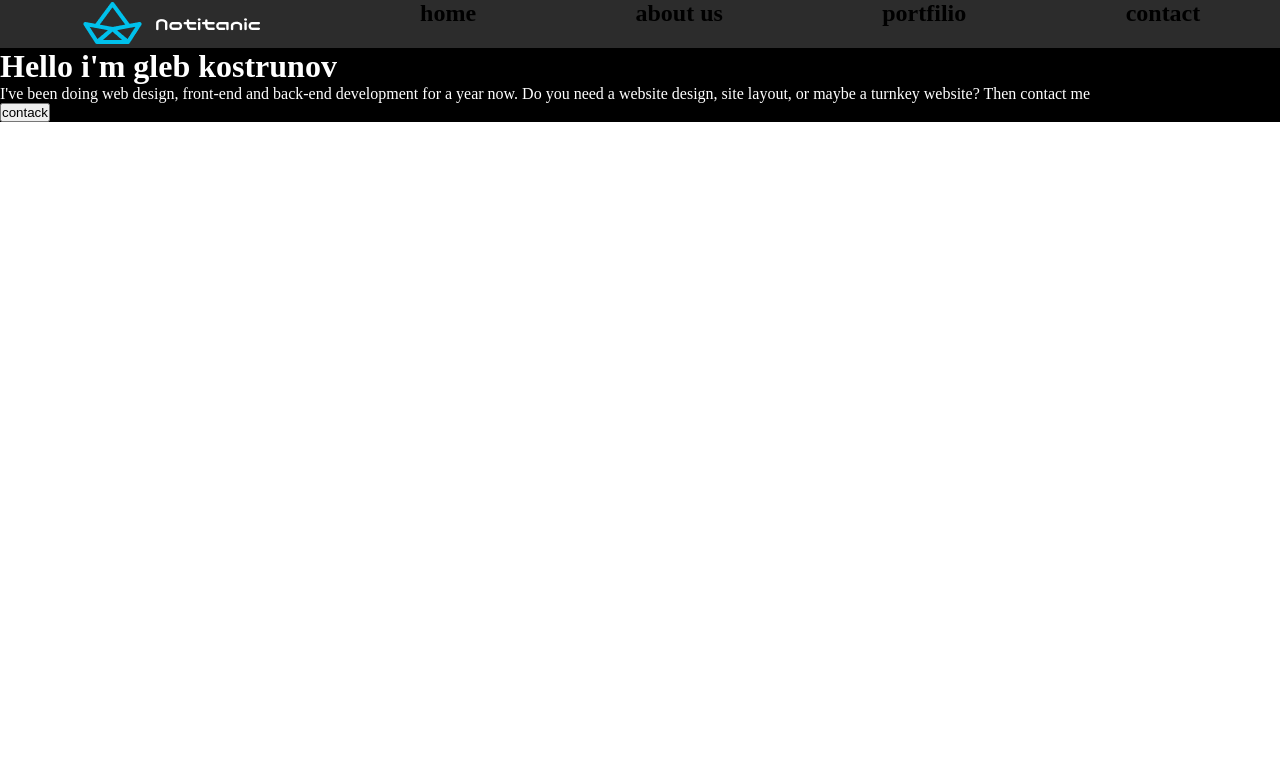
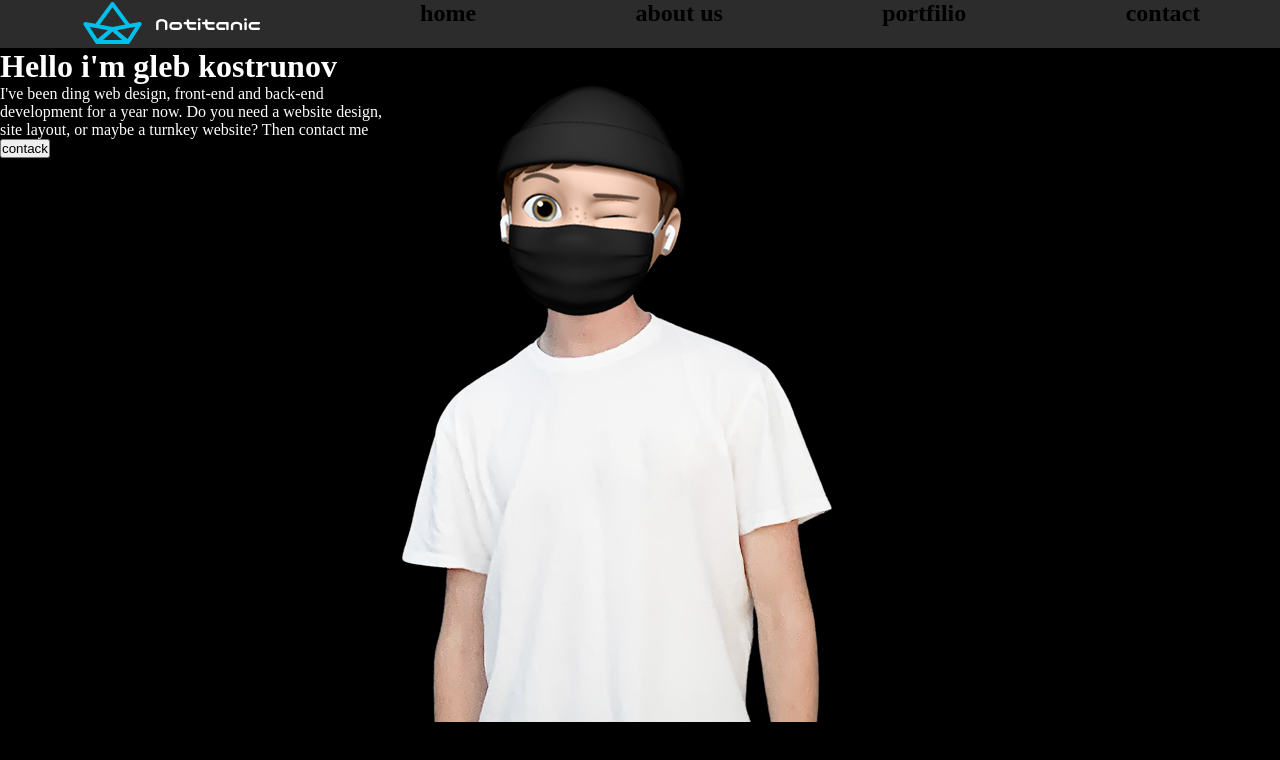
Before and after one commit to TRALEDON/MFP, a React (Vite) app: page / in a window 1280 px wide. Shown: the top 760 px of the page. Built offline with nearby package versions, Linux system fonts and the light colour scheme.

Commit message:
4 commit

```diff
--- a/src/App.css
+++ b/src/App.css
@@ -15,4 +15,13 @@ nav{
 main{
     background-color: black;
     color: white;
+    width: 100%;
+    height: 800px;
+    display: flex;
 }
+.d-m{
+    width: 30%;
+}
+.dd-m{
+    width: 70%;
+}
--- a/src/App.jsx
+++ b/src/App.jsx
@@ -6,7 +6,8 @@ const App = () => {
   return (
     <div>
       <nav><img src={lg} alt="" /> <h1 className='h1-nav'>home</h1> <h1 className='h1-nav'>about us</h1> <h1 className='h1-nav'>portfilio</h1><h1 className='h1-nav'>contact</h1></nav>
-      <main><h1 className='h-m'>Hello i'm gleb kostrunov</h1><p className='p-m'>I've been doing web design, front-end and back-end development for a year now. Do you need a website design, site layout, or maybe a turnkey website? Then contact me</p><button className='M-B'>contack</button></main>
+      <main> <div className='d-m'><h1 className='h-m'>Hello i'm gleb kostrunov</h1><p className='p-m'>I've been ding web design, front-end and back-end development for a year now. Do you need a website design, site layout, or maybe a turnkey website? Then contact me</p><button className='M-B'>contack</button></div>
+      <div className='dd-m'><img src={i} alt="" /></div></main>
     </div>
   )
 }
```
